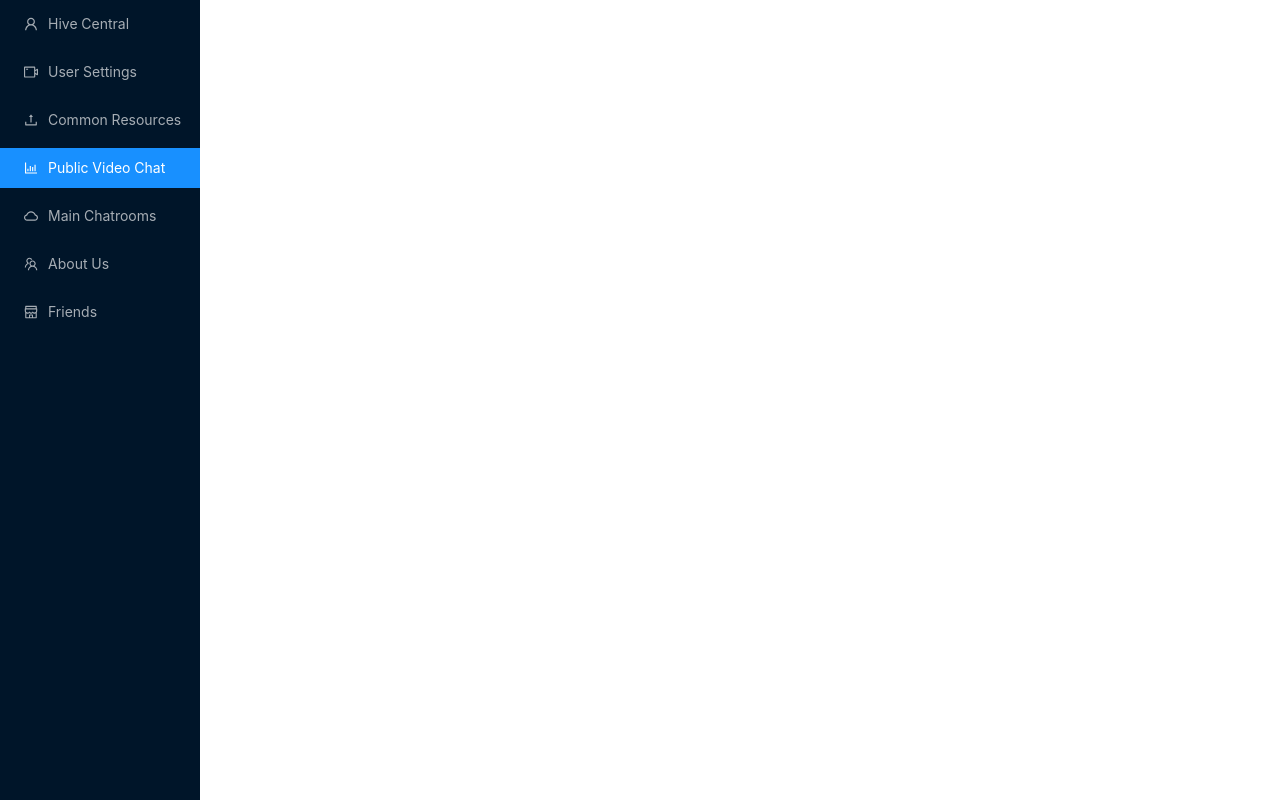
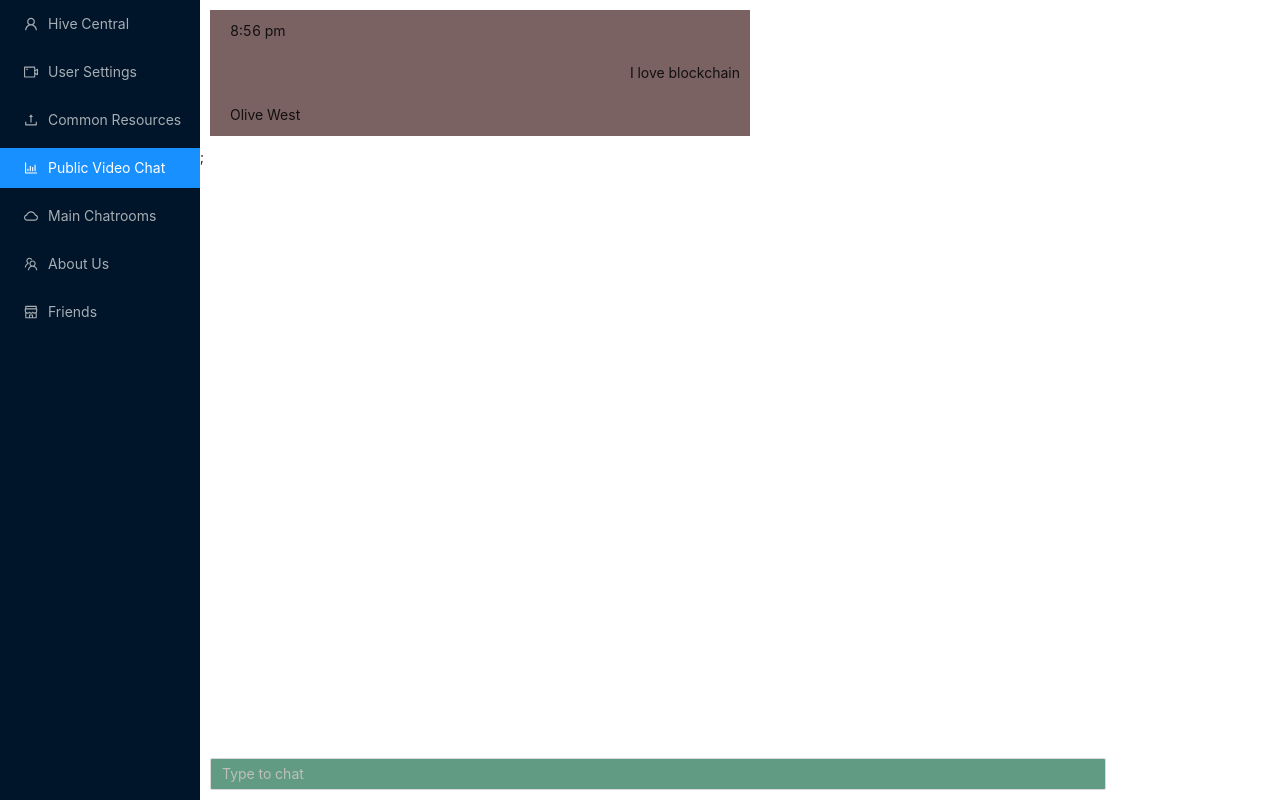
Before and after one commit to IceyGirl424/Coders-Hive, a React (Create React App) app: page /MainChatrooms in a window 1280 px wide. Built offline with nearby package versions, Linux system fonts and the light colour scheme.

Commit message:
Half done with Main Chatrooms

```diff
--- /dev/null
+++ b/src/MainChatrooms.css
@@ -0,0 +1,33 @@
+.chat-textbox {
+  color: #619b84;
+  margin: 10px;
+  bottom: 0px;
+  position: absolute;
+  width: 70%;
+}
+
+.text-area-texbox {
+  margin: 0px;
+  background-color: #619b84;
+}
+
+.message-card {
+  width: 50%;
+  margin: 10px;
+}
+
+.message-card-time,
+.message-card-userName {
+  text-align: left;
+  margin: 10px;
+  padding: 10px;
+}
+
+.message-card-text {
+  text-align: right;
+  margin: 10px;
+}
+
+.chat-screen {
+  background-color: white;
+}
--- a/src/MainChatrooms.js
+++ b/src/MainChatrooms.js
@@ -1,9 +1,107 @@
 import React from "react";
 import ReactDOM from "react-dom";
+import { Layout, Menu } from "antd";
+import { Input } from "antd";
+import "./MainChatrooms.css";
 
-function MainChatrooms(){
-    return <div> Nothing </div>
+const { TextArea } = Input;
 
+const messages = [
+  {
+    chatUserID: 1,
+    name: "Oliver West",
+    messageTime: "9:30am",
+    messageText: "What do you think about the BlockChain",
+  },
+  {
+    chatUserID: 2,
+    name: "Vitalik Buterin",
+    messageTime: "9:35 am",
+    messageText: "Well its pretty cool",
+  },
+  {
+    chatUserID: 1,
+    name: "Oliver West",
+    messageTime: "9:40 am",
+    messageText: "I know right",
+  },
+];
+
+function MainChatrooms() {
+  return (
+    <Layout className="site-layout" style={{ marginLeft: 200 }}>
+      <ChatScreen />
+    </Layout>
+  );
+}
+
+class ChatCard extends React.Component {
+  constructor(props) {
+    super(props);
+    this.state = {
+      text: this.props.messageText,
+      userName: this.props.userName,
+      messageTime: this.props.messageTime,
+      color: this.props.color,
+    };
+  }
+
+  render() {
+    return (
+      <div class="message-card" style={{ backgroundColor: this.state.color }}>
+        <div class="message-card-time">{this.state.messageTime}</div>
+        <div class="message-card-text">{this.state.text}</div>
+        <div class="message-card-userName">{this.state.userName}</div>
+      </div>
+    );
+  }
+}
+class ChatScreen extends React.Component {
+  render() {
+    return (
+      <div class="chat-screen">
+        <ChatCard
+          messageText="I love blockchain"
+          userName="Olive West"
+          messageTime="8:56 pm"
+          color="#7A6263"
+        />
+        <ChatTextBox />;
+      </div>
+    );
+  }
+}
+
+class ChatTextBox extends React.Component {
+  state = {
+    value: "",
+  };
+
+  onChange = ({ target: { value } }) => {
+    this.setState({ value });
+  };
+
+  render() {
+    const { value } = this.state;
+    return (
+      <div className="chat-textbox">
+        <TextArea
+          onPressEnter={() => {
+            messages.push({
+              chatUserID: 1,
+              name: "Oliver West",
+              messageTime: "9:40 am",
+              messageText: value,
+            });
+          }}
+          className="text-area-texbox"
+          placeholder="Type to chat"
+          autoSize
+          onChange={this.onChange}
+        />
+      </div>
+    );
+  }
 }
 
 export default MainChatrooms;
--- a/src/MenuNav.js
+++ b/src/MenuNav.js
@@ -1,7 +1,5 @@
-import logo from "./logo.svg";
 import "antd/dist/antd.css";
 import "./App.css";
-import { Button } from "antd";
 import { Layout, Menu } from "antd";
 import {
   AppstoreOutlined,
@@ -13,13 +11,11 @@ import {
   UploadOutlined,
   VideoCameraOutlined,
 } from "@ant-design/icons";
-import { Row, Col } from "antd";
-import { Card } from "antd";
 import { Typography } from "antd";
-import { white } from "color-name";
-import { Image } from "antd";
 import { Link, Redirect } from "react-router-dom";
+import { Collapse } from "antd";
 
+const { Panel } = Collapse;
 const { Header, Content, Footer, Sider } = Layout;
 const { Title } = Typography;
 
@@ -55,6 +51,14 @@ function MenuNav() {
             About Us
           </Menu.Item>
           <Menu.Item key="8" icon={<ShopOutlined />}>
+            {/* <Collapse defaultActiveKey={["1"]}>
+              <Panel
+                theme="dark"
+                mode="inline"
+                header="Friends"
+                key="1"
+              ></Panel>
+            </Collapse> */}
             Friends
           </Menu.Item>
         </Menu>
--- a/src/index.js
+++ b/src/index.js
@@ -8,7 +8,6 @@ import MenuNav from "./MenuNav";
 
 ReactDOM.render(
   <React.StrictMode>
-    {/* <App /> */}
     <Parent />
   </React.StrictMode>,
   document.getElementById("root")
```
